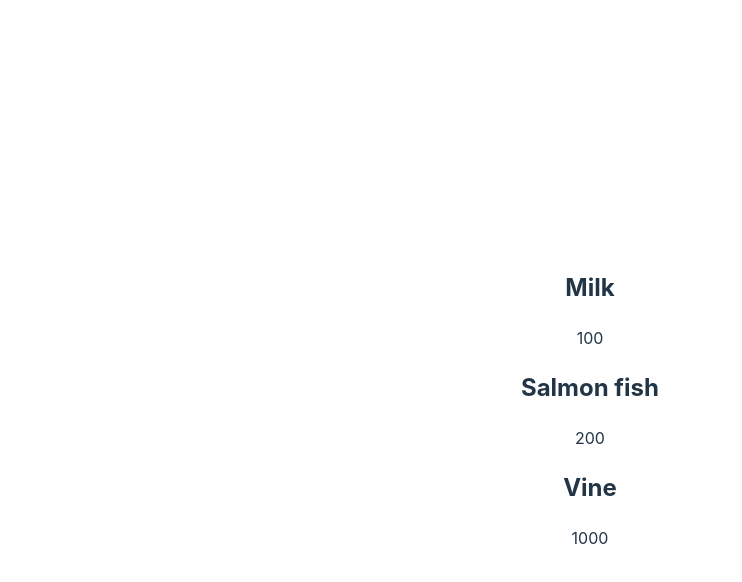
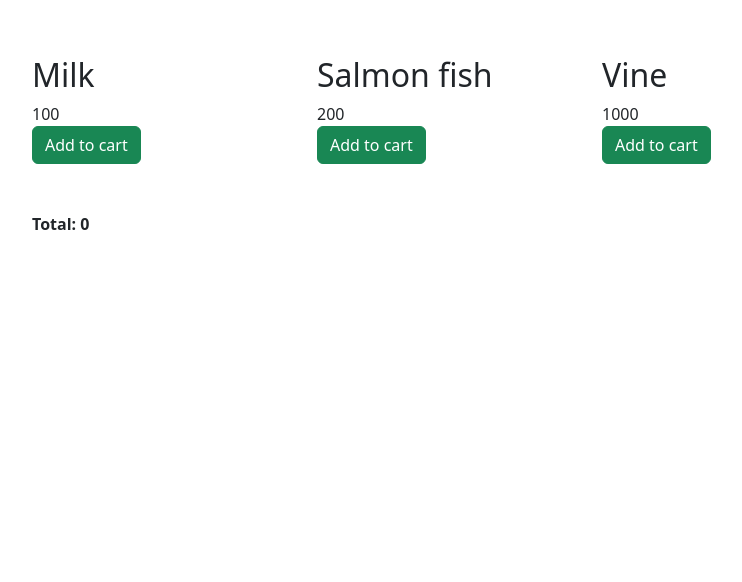
Before and after one commit to seriiserii825/vue-lavrik-youtube, a Vue app: page / in a window 1280 px wide. Shown: the top 582 px of the page, without its empty margins (50-792 px from the left). Built offline with nearby package versions, Linux system fonts and the light colour scheme.

Commit message:
feat: cart total with computed

```diff
--- a/index.html
+++ b/index.html
@@ -1,8 +1,14 @@
-<!doctype html>
+<!DOCTYPE html>
 <html lang="en">
   <head>
     <meta charset="UTF-8" />
     <link rel="icon" type="image/svg+xml" href="/vite.svg" />
+    <link
+      rel="stylesheet"
+      href="https://cdn.jsdelivr.net/npm/bootstrap@5.3.3/dist/css/bootstrap.min.css"
+      integrity="sha384-QWTKZyjpPEjISv5WaRU9OFeRpok6YctnYmDr5pNlyT2bRjXh0JMhjY6hW+ALEwIH"
+      crossorigin="anonymous"
+    />
     <meta name="viewport" content="width=device-width, initial-scale=1.0" />
     <title>Vite + Vue</title>
   </head>
--- a/package.json
+++ b/package.json
@@ -9,6 +9,7 @@
     "preview": "vite preview"
   },
   "dependencies": {
+    "typescript": "^5.7.2",
     "vue": "^3.5.13"
   },
   "devDependencies": {
--- a/src/App.vue
+++ b/src/App.vue
@@ -1,21 +1,35 @@
 <script lang="ts" setup>
-import {ref} from 'vue';
+import { computed, ref } from "vue";
 
 const products = ref([
   { id: 1, title: "Milk", cost: 100 },
   { id: 2, title: "Salmon fish", cost: 200 },
   { id: 3, title: "Vine", cost: 1000 },
 ]);
-console.log(products.value, "products.value");
+const cart = ref([]);
+const total = computed(() => {
+  return cart.value.reduce((acc, id) => {
+    const product = products.value.find((p) => p.id === id);
+    if (!product) return acc;
+    return acc + product.cost;
+  }, 0);
+});
+
+function add(id: number) {
+  cart.value.push(id);
+}
 </script>
 
 <template>
-  <div class="container my-2">
+  <div class="container container-fluid my-2 w-100 py-5">
     <div class="row mb-3">
-      <div v-for="product in products" class="col">
+      <div v-for="product in products" class="mb-5 col-md-3">
         <h2>{{ product.title }}</h2>
         <div>{{ product.cost }}</div>
+        <button v-if="cart.includes(product.id)" class="btn btn-danger">Remove from cart</button>
+        <button @click="add(product.id)" v-else class="btn btn-success">Add to cart</button>
       </div>
+      <strong>Total: {{ total }}</strong>
     </div>
   </div>
 </template>
--- a/src/main.js
+++ b/src/main.js
@@ -1,5 +1,4 @@
 import { createApp } from 'vue'
-import './style.css'
 import App from './App.vue'
 
 createApp(App).mount('#app')
```
Also changed, not shown: 1 other file (tests, documents, lock files or other folders).
